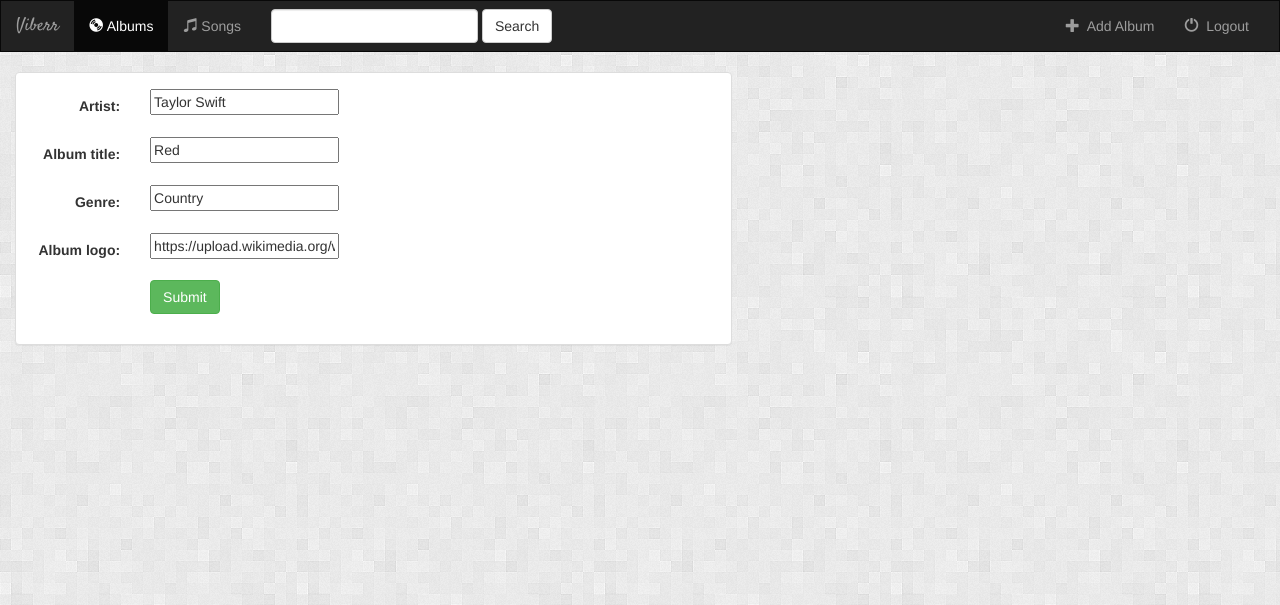
After one commit to nataliia-pimankova/thenewboston, a Django app: page /music/album/1/ in a window 1280 px wide. The commit adds this page. Shown: the top 605 px of the page. Run offline with Django 3.2, Linux system fonts and the light colour scheme; data comes from the database, SQL or seed files in the repository; both versions use the stored data as it was after the commit; some libraries are stand-ins or nearby versions.

Commit message:
add createView, UpdateView, DeleteView add bootstrap styles

```diff
--- a/website/music/models.py
+++ b/website/music/models.py
@@ -1,4 +1,5 @@
 from django.db import models
+from django.core.urlresolvers import reverse
 
 
 # Red pk 1
@@ -7,6 +8,9 @@ class Album(models.Model):
     album_title = models.CharField(max_length=500)
     genre = models.CharField(max_length=100)
     album_logo = models.CharField(max_length=1000)
+
+    def get_absolute_url(self):
+        return reverse('music:detail', kwargs={'pk': self.pk})
 
     def __str__(self):
         return self.album_title + ' - ' + self.artist
--- /dev/null
+++ b/website/music/templates/music/album_form.html
@@ -0,0 +1,31 @@
+{% extends 'music/base.html' %}
+{% block title %}Add a New Album{% endblock %}
+{% block albums_active %}active{% endblock %}
+
+{% block body %}
+<div class="container-fluid">
+
+  <div class="row">
+
+      <div class="col-sm-12 col-md-7">
+        <div class="panel panel-default">
+          <div class="panel-body">
+
+            <form class="form-horizontal" action="" method="post" enctype="multipart/form-data" >
+              {% csrf_token %}
+
+              {% include 'music/form-template.html' %}
+              <div class="form-group" >
+                <div class="col-sm-offset-2 col-sm-10" >
+                  <button type="submit" class="btn btn-success">Submit</button>
+                </div>
+              </div>
+
+            </form>
+
+          </div>
+        </div>
+      </div>
+  </div>
+</div>
+{% endblock %}
--- a/website/music/templates/music/base.html
+++ b/website/music/templates/music/base.html
@@ -29,7 +29,7 @@
     <!-- Items -->
     <div class="collapse navbar-collapse" id="topNavBar">
       <ul class="nav navbar-nav">
-        <li class="active">
+        <li class="{% block albums_active %}{% endblock %}">
           <a href="{% url 'music:index' %}">
             <span class="glyphicon glyphicon-cd" aria-hidden="true"></span>&nbsp;Albums
           </a>
@@ -50,7 +50,7 @@
 
       <ul class="nav navbar-nav navbar-right">
         <li class="">
-          <a href="#">
+          <a href="{% url 'music:album-add' %}">
             <span class="glyphicon glyphicon-plus" aria-hidden="true"></span>&nbsp; Add Album
           </a>
         </li>
--- /dev/null
+++ b/website/music/templates/music/form-template.html
@@ -0,0 +1,9 @@
+{% for field in form %}
+  <div class="form-group">
+    <div class="col-sm-offset-2 col-sm-10" >
+      <span class="text-danger small" >{{ field.errors }}</span>
+    </div>
+    <label class="control-label col-sm-2" >{{ field.label_tag }}</label>
+    <div class="col-sm-10">{{ field }}</div>
+  </div>
+{% endfor %}
--- a/website/music/urls.py
+++ b/website/music/urls.py
@@ -10,7 +10,13 @@ urlpatterns = [
     # /music/71/
     url(r'^(?P<pk>[0-9]+)/$', views.DetailView.as_view(), name='detail'),
 
-    # /music/71/favorite/
-    # url(r'^(?P<album_id>[0-9]+)/favorite/$', views.favorite, name='favorite'),
+    # /music/album/add/
+    url(r'album/add/$', views.AlbumCreate.as_view(), name='album-add'),
+
+    # /music/album/2/
+    url(r'album/(?P<pk>[0-9]+)/$', views.AlbumUpdate.as_view(), name='album-update'),
+
+    # /music/album/2/delete/
+    url(r'album/(?P<pk>[0-9]+)/delete/$', views.AlbumDelete.as_view(), name='album-delete'),
 
 ]
--- a/website/music/views.py
+++ b/website/music/views.py
@@ -1,4 +1,6 @@
 from django.views import generic
+from django.views.generic.edit import CreateView, UpdateView, DeleteView
+from django.core.urlresolvers import reverse_lazy
 
 from .models import Album
 
@@ -14,3 +16,18 @@ class IndexView(generic.ListView):
 class DetailView(generic.DetailView):
     model = Album
     template_name = 'music/detail.html'
+
+
+class AlbumCreate(CreateView):
+    model = Album
+    fields = ['artist', 'album_title', 'genre', 'album_logo']
+
+
+class AlbumUpdate(UpdateView):
+    model = Album
+    fields = ['artist', 'album_title', 'genre', 'album_logo']
+
+
+class AlbumDelete(DeleteView):
+    model = Album
+    success_url = reverse_lazy('music:index')
```
Also changed, not shown: website/music/templates/music/detail.html (+79 -21 lines), website/music/templates/music/index.html (+43 -2 lines), website/db.sqlite3.
